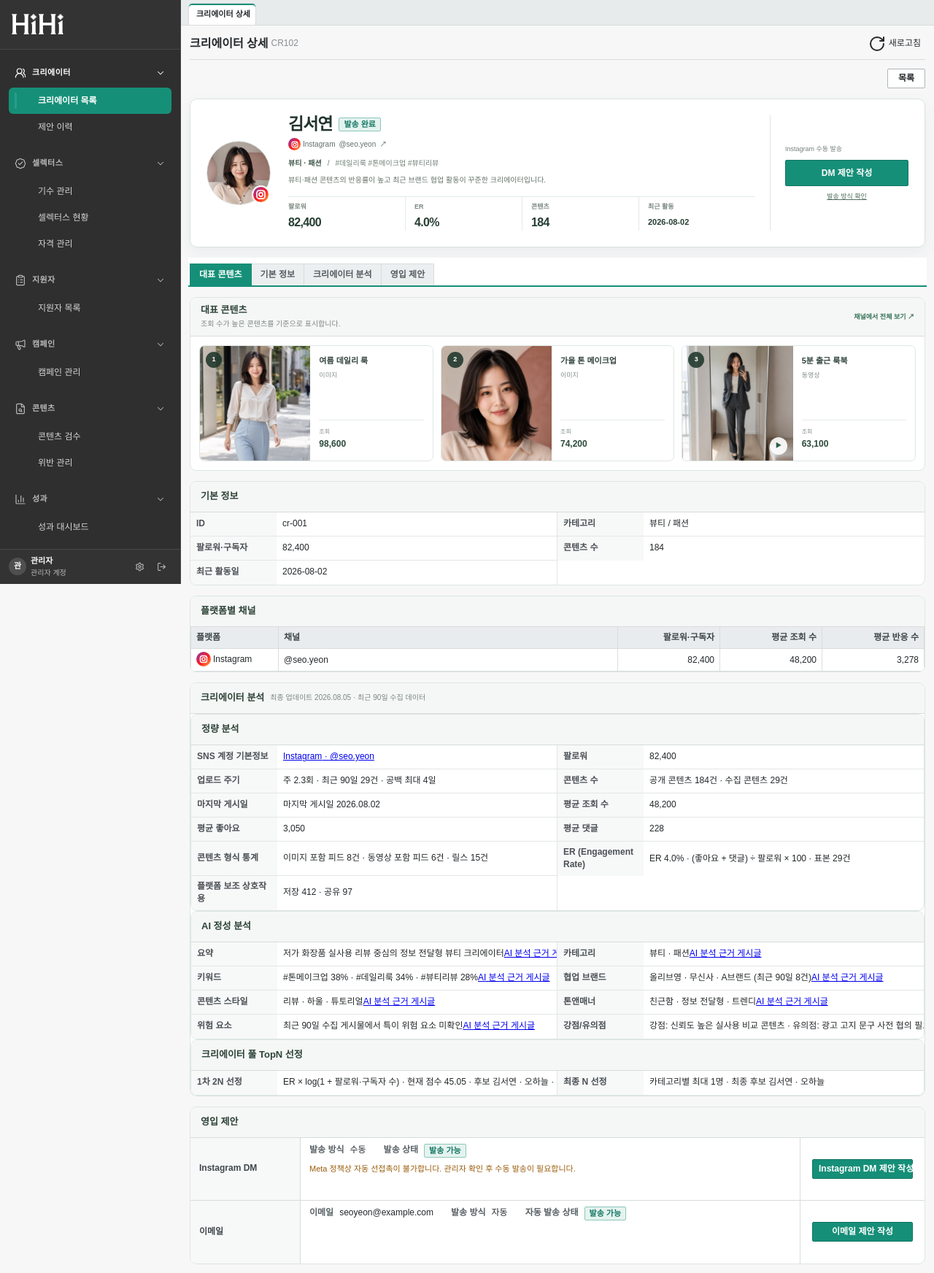
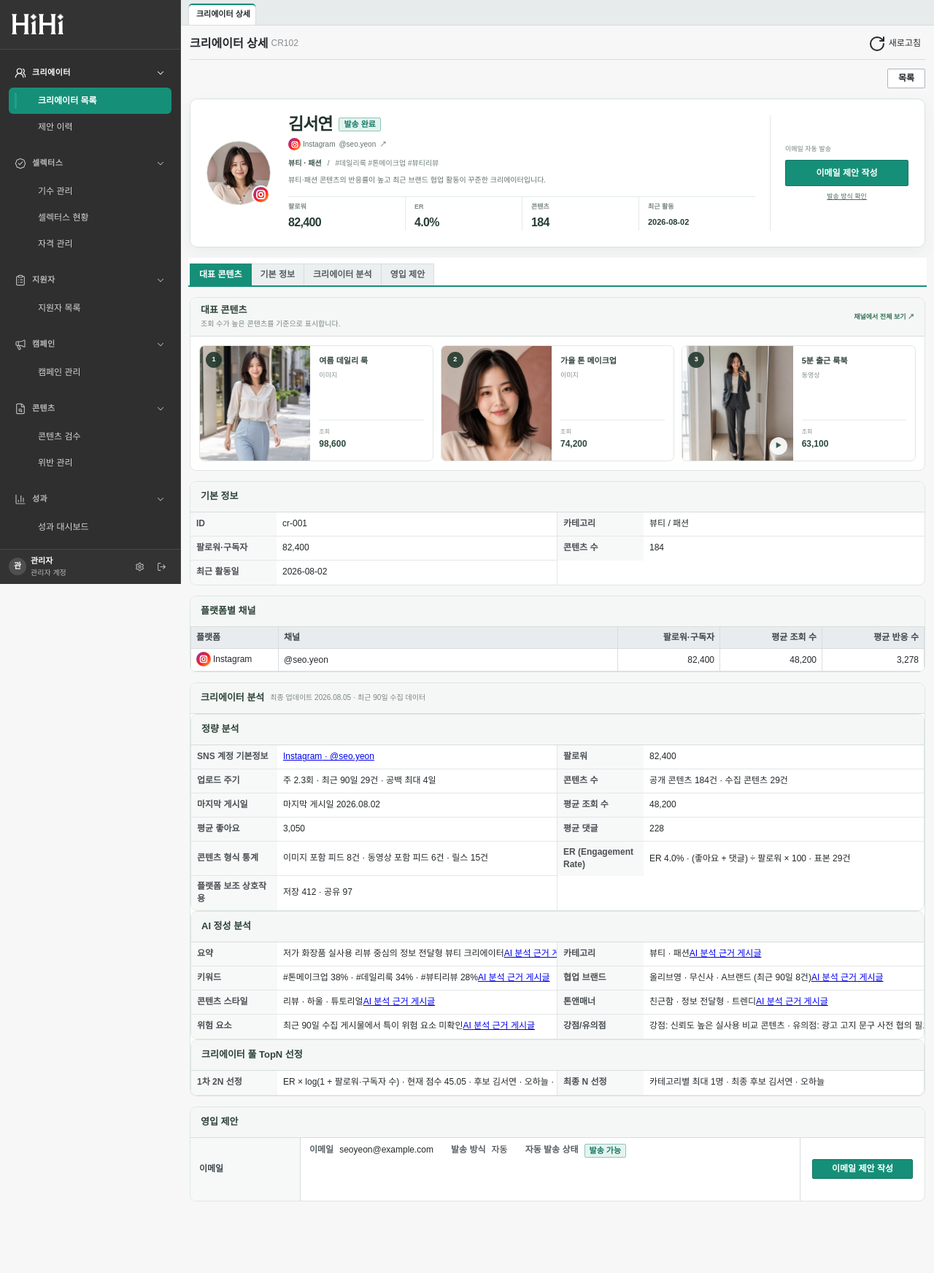
Before and after one commit to HD-Fuma/fe-hiselectors-admin, a React (Vite) app: page /creators/cr-001 in a window 1280 px wide. Shown: the whole page at 73% size. After the commit the page ends 1658 px from the top, so only its background shows below. Built offline with nearby package versions, Linux system fonts and the light colour scheme.

Commit message:
fix: lock creator proposals to email

```diff
--- a/src/features/creators/CreatorPages.tsx
+++ b/src/features/creators/CreatorPages.tsx
@@ -21,14 +21,11 @@ import {
 import { PlatformIcon } from "./PlatformIcon";
 import {
   CREATORS,
-  META_MANUAL_SEND_NOTE,
   PENDING_AI_REPORT,
   PROPOSALS,
   type CreatorFixture,
   type CreatorProfileFixture,
-  type EmailCreatorFixture,
   type ProposalFixture,
-  type ProposalChannel,
   type ProposalStatus,
 } from "./fixtures";
 
@@ -293,9 +290,7 @@ function CreatorProfileHero({ creator }: { creator: CreatorFixture }) {
   const audienceLabel = creator.profile.platform === "Instagram" ? "팔로워" : "구독자";
   const engagementValue =
     engagement.value === null ? "집계 불가" : `${engagement.value.toFixed(1)}%`;
-  const primaryChannel = creator.availableProposalChannels[0];
-  const proposalLabel = primaryChannel === "Instagram DM" ? "DM 제안 작성" : "이메일 제안 작성";
-  const proposalHref = `/proposals/new?creator=${creator.id}&channel=${encodeURIComponent(primaryChannel)}`;
+  const proposalHref = `/proposals/new?creator=${creator.id}&channel=${encodeURIComponent("이메일")}`;
 
   return (
     <section aria-label={`${creator.name} 프로필 요약`} className="fuma-creator-detail-hero fuma-unified-detail-hero">
@@ -340,8 +335,8 @@ function CreatorProfileHero({ creator }: { creator: CreatorFixture }) {
         </dl>
       </div>
       <div className="fuma-creator-detail-hero__actions">
-        <span>{primaryChannel === "Instagram DM" ? "Instagram 수동 발송" : "이메일 자동 발송"}</span>
-        <Link className="hsas-button hsas-button--primary fuma-creator-detail-hero__proposal" to={proposalHref}>{proposalLabel}</Link>
+        <span>이메일 자동 발송</span>
+        <Link className="hsas-button hsas-button--primary fuma-creator-detail-hero__proposal" to={proposalHref}>이메일 제안 작성</Link>
         <a href="#proposal">발송 방식 확인</a>
       </div>
     </section>
@@ -397,15 +392,7 @@ function ProposalMethod({
   );
 }
 
-function hasEmailProposalChannel(creator: CreatorFixture): creator is EmailCreatorFixture {
-  return creator.availableProposalChannels.at(-1) === "이메일";
-}
-
 function ProposalMethods({ creator }: { creator: CreatorFixture }) {
-  const hasInstagramProposalChannel =
-    creator.availableProposalChannels[0] === "Instagram DM";
-  const hasEmailProposal = hasEmailProposalChannel(creator);
-
   return (
     <section
       aria-labelledby="creator-proposal-title"
@@ -416,24 +403,6 @@ function ProposalMethods({ creator }: { creator: CreatorFixture }) {
         <h2 id="creator-proposal-title">영입 제안</h2>
       </header>
       <div className="fuma-proposal-methods">
-        {hasInstagramProposalChannel ? (
-          <ProposalMethod buttonLabel="Instagram DM 제안 작성" href={`/proposals/new?creator=${creator.id}&channel=Instagram%20DM`} title="Instagram DM">
-            <dl>
-              <div>
-                <dt>발송 방식</dt>
-                <dd>수동</dd>
-              </div>
-              <div>
-                <dt>발송 상태</dt>
-                <dd>
-                  <StatusPill tone="approved">발송 가능</StatusPill>
-                </dd>
-              </div>
-            </dl>
-            <p className="fuma-proposal-method__note">{META_MANUAL_SEND_NOTE}</p>
-          </ProposalMethod>
-        ) : null}
-        {hasEmailProposal ? (
         <ProposalMethod buttonLabel="이메일 제안 작성" href={`/proposals/new?creator=${creator.id}&channel=${encodeURIComponent("이메일")}`} title="이메일">
           <dl>
             <div>
@@ -452,7 +421,6 @@ function ProposalMethods({ creator }: { creator: CreatorFixture }) {
             </div>
           </dl>
         </ProposalMethod>
-        ) : null}
       </div>
     </section>
   );
@@ -569,15 +537,7 @@ export function ProposalComposePage() {
     );
   }
 
-  const channelOptions = creator.availableProposalChannels.map((channel) => ({
-    label: channel,
-    value: channel,
-  }));
-  const requestedChannel = searchParams.get("channel") as ProposalChannel | null;
-  const initialChannel = requestedChannel && creator.availableProposalChannels.some((channel) => channel === requestedChannel)
-    ? requestedChannel
-    : channelOptions[0].value;
-  const isInstagram = initialChannel === "Instagram DM";
+  const channelOptions = [{ label: "이메일", value: "이메일" }];
 
   return (
     <section className="fuma-page fuma-proposal-compose">
@@ -598,12 +558,12 @@ export function ProposalComposePage() {
               <span>필수 항목을 입력해 주세요.</span>
             </div>
             <FormRow label="제안 채널" required>
-              <Select aria-label="제안 채널" defaultValue={initialChannel} options={channelOptions} />
+              <Select aria-label="제안 채널" defaultValue="이메일" disabled options={channelOptions} />
             </FormRow>
             <FormRow label="발송 방식">
               <div className="fuma-proposal-compose__delivery">
-                <strong>{isInstagram ? "관리자 수동 발송" : "이메일 자동 발송"}</strong>
-                <span>{isInstagram ? META_MANUAL_SEND_NOTE : creator.email}</span>
+                <strong>이메일 자동 발송</strong>
+                <span>{creator.email}</span>
               </div>
             </FormRow>
             <FormRow label="제목" required>
--- a/src/features/creators/fixtures.ts
+++ b/src/features/creators/fixtures.ts
@@ -54,27 +54,12 @@ interface CreatorBaseFixture {
   proposalStatus: ProposalStatus | "미제안";
 }
 
-export type CreatorProposalContact =
-  | {
-      availableProposalChannels: readonly ["Instagram DM"];
-      email?: never;
-    }
-  | {
-      availableProposalChannels: readonly ["이메일"];
-      email: string;
-    }
-  | {
-      availableProposalChannels: readonly ["Instagram DM", "이메일"];
-      email: string;
-    };
+export type CreatorProposalContact = {
+  availableProposalChannels: readonly ["이메일"];
+  email: string;
+};
 
-export type InstagramOnlyCreatorFixture = CreatorBaseFixture &
-  Extract<CreatorProposalContact, { availableProposalChannels: readonly ["Instagram DM"] }>;
-
-export type EmailCreatorFixture = CreatorBaseFixture &
-  Exclude<CreatorProposalContact, { availableProposalChannels: readonly ["Instagram DM"] }>;
-
-export type CreatorFixture = InstagramOnlyCreatorFixture | EmailCreatorFixture;
+export type CreatorFixture = CreatorBaseFixture & CreatorProposalContact;
 
 export interface ProposalFixture {
   id: string;
@@ -156,7 +141,7 @@ export const CREATORS: CreatorFixture[] = [
     ],
     aiReport: SEOYEON_AI_REPORT,
     proposalStatus: "발송 완료",
-    availableProposalChannels: ["Instagram DM", "이메일"],
+    availableProposalChannels: ["이메일"],
     email: "seoyeon@example.com",
   },
   {
@@ -259,7 +244,7 @@ export const CREATORS: CreatorFixture[] = [
     ],
     aiReport: PENDING_AI_REPORT,
     proposalStatus: "발송 실패",
-    availableProposalChannels: ["Instagram DM", "이메일"],
+    availableProposalChannels: ["이메일"],
     email: "zia@example.com",
   },
   {
@@ -313,7 +298,8 @@ export const CREATORS: CreatorFixture[] = [
       evidence: ["최근 30일 평균 조회 수 154,200회"],
     },
     proposalStatus: "미제안",
-    availableProposalChannels: ["Instagram DM"],
+    availableProposalChannels: ["이메일"],
+    email: "haneul@example.com",
   },
 ];
 
```
Also changed, not shown: 1 other file (tests, documents, lock files or other folders). Lines whose indentation alone changed are shown as unchanged.
